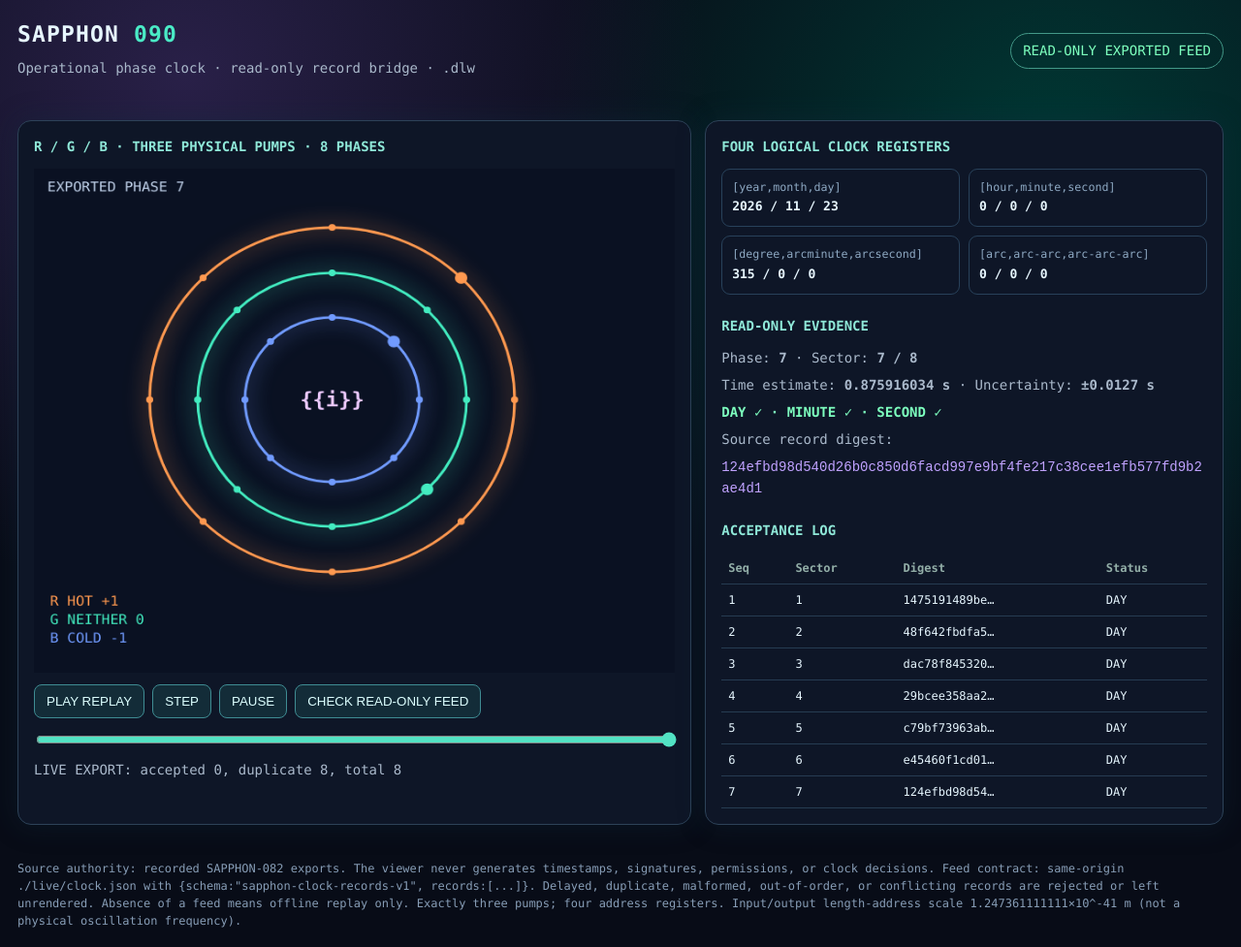
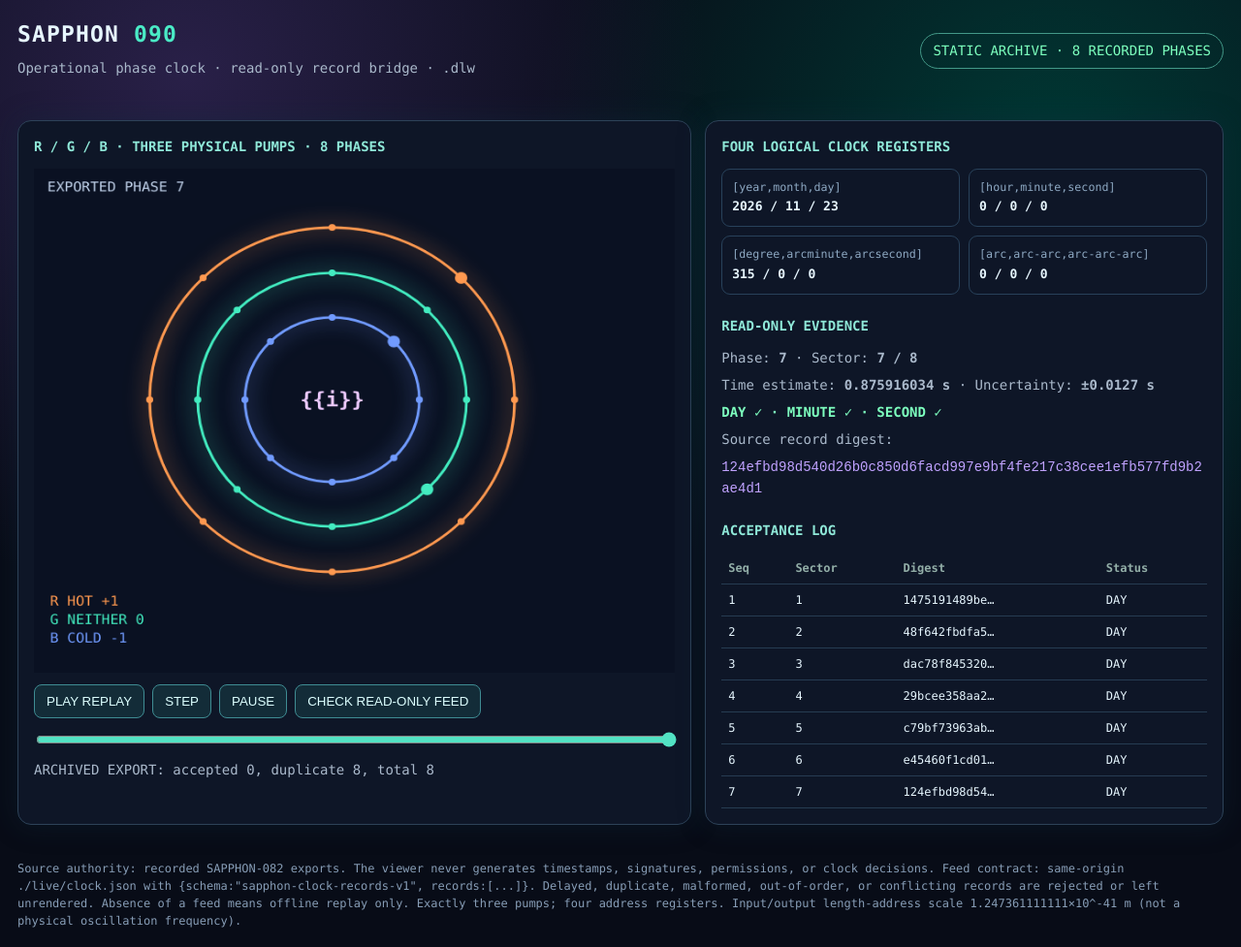
Before and after one commit to DavidWise01/super-sapphon, a plain HTML site: page docs/sapphon/index.html in a window 1280 px wide. Shown: the whole page at 97% size. Drawn offline with Linux system fonts and the light colour scheme.

Commit message:
SAPPHON-090: label static archive honestly and make feed ingestion atomic

```diff
--- a/docs/sapphon/index.html
+++ b/docs/sapphon/index.html
@@ -33,7 +33,7 @@ ctx.clearRect(0,0,w,h);ctx.fillStyle="#0a1122";ctx.fillRect(0,0,w,h);
 for(let j=0;j<3;j++){const rad=[205,151,98][j],color=["#ff9950","#43ecc0","#719bff"][j];ctx.strokeStyle=color;ctx.shadowBlur=24;ctx.shadowColor=color;ctx.lineWidth=3;ctx.beginPath();ctx.arc(cx,cy,rad,0,Math.PI*2);ctx.stroke();ctx.shadowBlur=0;for(let k=0;k<8;k++){let a=(k+phase*(j===1?-1:1))*Math.PI/4;ctx.fillStyle=color;ctx.beginPath();ctx.arc(cx+rad*Math.cos(a),cy+rad*Math.sin(a),k===0?7:4,0,Math.PI*2);ctx.fill();}}
 ctx.fillStyle="#eecbff";ctx.font="bold 24px Consolas";ctx.textAlign="center";ctx.fillText("{{i}}",cx,cy+8);ctx.textAlign="left";ctx.font="16px Consolas";["R HOT +1","G NEITHER 0","B COLD -1"].forEach((s,i)=>{ctx.fillStyle=["#ff9950","#43ecc0","#719bff"][i];ctx.fillText(s,18,520+i*22)});ctx.fillStyle="#c3d4ed";ctx.fillText(r?"EXPORTED PHASE "+r.seq:"NO RECORD YET",15,27)}
 function show(){const r=accepted[cursor];draw(r);if(!r)return;for(const [id,key] of [["ymd","ymd"],["hms","hms"],["angle","degree_arcminute_arcsecond"],["arcs","arc_arc_arc"]])$(id).textContent=r.address[key].join(" / ");$("phase").textContent=r.seq;$("sector").textContent=r.sector+" / 8";$("estimate").textContent=r.estimate+" s";$("uncertainty").textContent=r.uncertainty===null?"unavailable":"±"+r.uncertainty+" s";$("hash").textContent=r.hash;$("auth").textContent=(r.day?"DAY ✓":"DAY —")+" · "+(r.minute?"MINUTE ✓":"MINUTE —")+" · "+(r.second?"SECOND ✓":"SECOND —");$("auth").className=r.day?"status good":"status";$("scrub").max=Math.max(0,accepted.length-1);$("scrub").value=cursor;$("trace").innerHTML=accepted.slice(Math.max(0,cursor-6),cursor+1).map(x=>"<tr><td>"+x.seq+"</td><td>"+x.sector+"</td><td>"+x.hash.slice(0,12)+"…</td><td>"+(x.day?"DAY":"DEFER")+"</td></tr>").join("");}
-function ingest(records,kind){if(!Array.isArray(records))throw Error("Expected records array");let add=0,dupes=0;for(const r of records){if(!valid(r))throw Error("Malformed record");let k=r.seq;if(seen.has(k)){if(seen.get(k)!==r.hash)throw Error("Conflicting record identity at "+k);dupes++;continue;}if(accepted.length&&k!==accepted[accepted.length-1].seq+1)throw Error("Gap/out-of-order at "+k);if(!accepted.length&&k!==0)throw Error("First sequence must be zero");seen.set(k,r.hash);accepted.push(Object.freeze(r));add++;}if(add){cursor=accepted.length-1;show()}$("bridge-status").textContent=kind+": accepted "+add+", duplicate "+dupes+", total "+accepted.length;return add}
-async function fetchFeed(){try{let r=await fetch("./live/clock.json",{cache:"no-store"});if(!r.ok)throw Error("No feed (HTTP "+r.status+")");let o=await r.json();if(o.schema!=="sapphon-clock-records-v1")throw Error("Unexpected schema");ingest(o.records,"LIVE EXPORT");liveSource=true;$("source-status").textContent="READ-ONLY EXPORTED FEED";$("source-status").className="tag good"}catch(e){$("bridge-status").textContent="Live feed unavailable/rejected: "+e.message+" · offline records preserved";if(!liveSource)$("source-status").textContent=accepted.length?"OFFLINE · ARCHIVED REPLAY":"OFFLINE · NO RECORDS";}}
+function ingest(records,kind){if(!Array.isArray(records))throw Error("Expected records array");let add=0,dupes=0;let nextSeq=accepted.length?accepted[accepted.length-1].seq+1:0;const pending=new Map();for(const r of records){if(!valid(r))throw Error("Malformed record");let k=r.seq;if(seen.has(k)||pending.has(k)){if((seen.get(k)||pending.get(k).hash)!==r.hash)throw Error("Conflicting record identity at "+k);dupes++;continue;}if(k!==nextSeq)throw Error("Gap/out-of-order at "+k);pending.set(k,r);nextSeq++;add++;}for(const [k,r] of pending){seen.set(k,r.hash);accepted.push(Object.freeze(r))}if(add){cursor=accepted.length-1;show()}$("bridge-status").textContent=kind+": accepted "+add+", duplicate "+dupes+", total "+accepted.length;return add}
+async function fetchFeed(){try{let r=await fetch("./live/clock.json",{cache:"no-store"});if(!r.ok)throw Error("No feed (HTTP "+r.status+")");let o=await r.json();if(o.schema!=="sapphon-clock-records-v1")throw Error("Unexpected schema");ingest(o.records,o.mode==="static-archive"?"ARCHIVED EXPORT":"LIVE EXPORT");liveSource=o.mode!=="static-archive";$("source-status").textContent=o.mode==="static-archive"?"STATIC ARCHIVE · 8 RECORDED PHASES":"READ-ONLY EXPORTED FEED";$("source-status").className="tag good"}catch(e){$("bridge-status").textContent="Live feed unavailable/rejected: "+e.message+" · offline records preserved";if(!liveSource)$("source-status").textContent=accepted.length?"STATIC ARCHIVE · OFFLINE REPLAY":"OFFLINE · NO RECORDS";}}
 $("poll").onclick=fetchFeed;$("play").onclick=()=>{playing=true};$("stop").onclick=()=>{playing=false};$("step").onclick=()=>{playing=false;if(accepted.length){cursor=(cursor+1)%accepted.length;show()}};$("scrub").oninput=e=>{playing=false;cursor=+e.target.value;show()};setInterval(()=>{if(playing&&accepted.length){cursor=(cursor+1)%accepted.length;show()}},250);setInterval(fetchFeed,5000);show();fetchFeed();
 </script></body></html>
```
